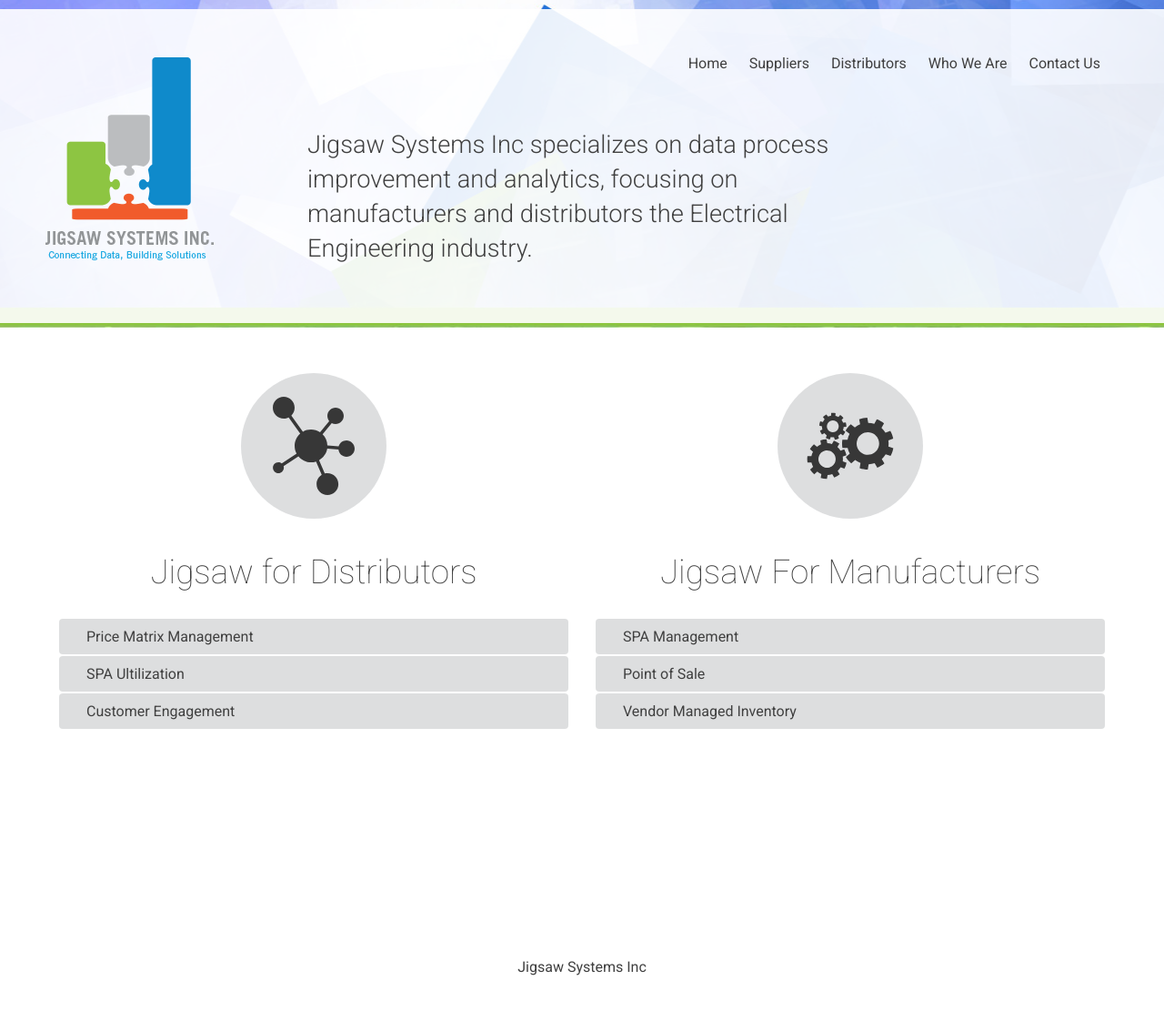
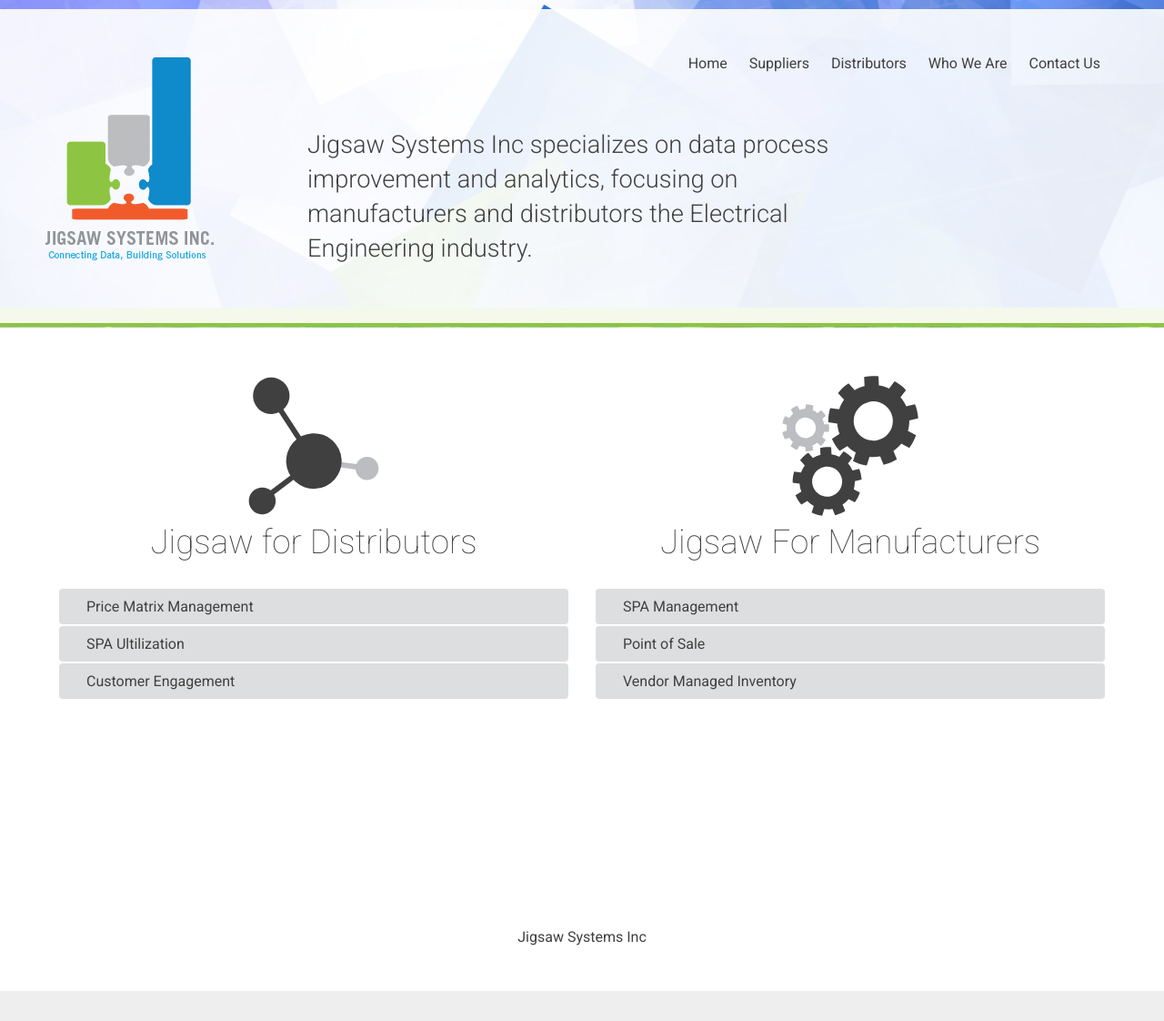
Before and after one commit to Codefully/jigsaw-redo, a Jekyll site: the page built from index.md, in a window 1280 px wide. Shown: the whole page at 91% size. Built offline with Jekyll 4.4.1, drawn with Linux system fonts in a browser that asks for light colours; after the commit the page ends 1089 px from its top, so only the background shows below that.

Commit message:
update homepage SVGs

```diff
--- a/assets/base.scss
+++ b/assets/base.scss
@@ -90,16 +90,11 @@ main {
     float: left;
     display: inline-block;
     .icon {
-      width: 120px;
-      height: 120px;
-      padding: 20px;
+      width: 160px;
       display: block;
-      margin: 0 auto 30px;
-      // border: 3px solid $text;
+      margin: 0 auto;
       border-radius: 50%;
-      background: $lightgray;
       img {
-        opacity: .75;
         max-width: 100%;
       }
     }
@@ -111,6 +106,7 @@ main {
     font-size: 2.3em;
     font-weight: 100;
     margin-bottom: 20px;
+    margin-top: 0;
     text-align: center;
   }
   .list-links {
```
Also changed, not shown: assets/625372.svg, assets/633334.svg.
